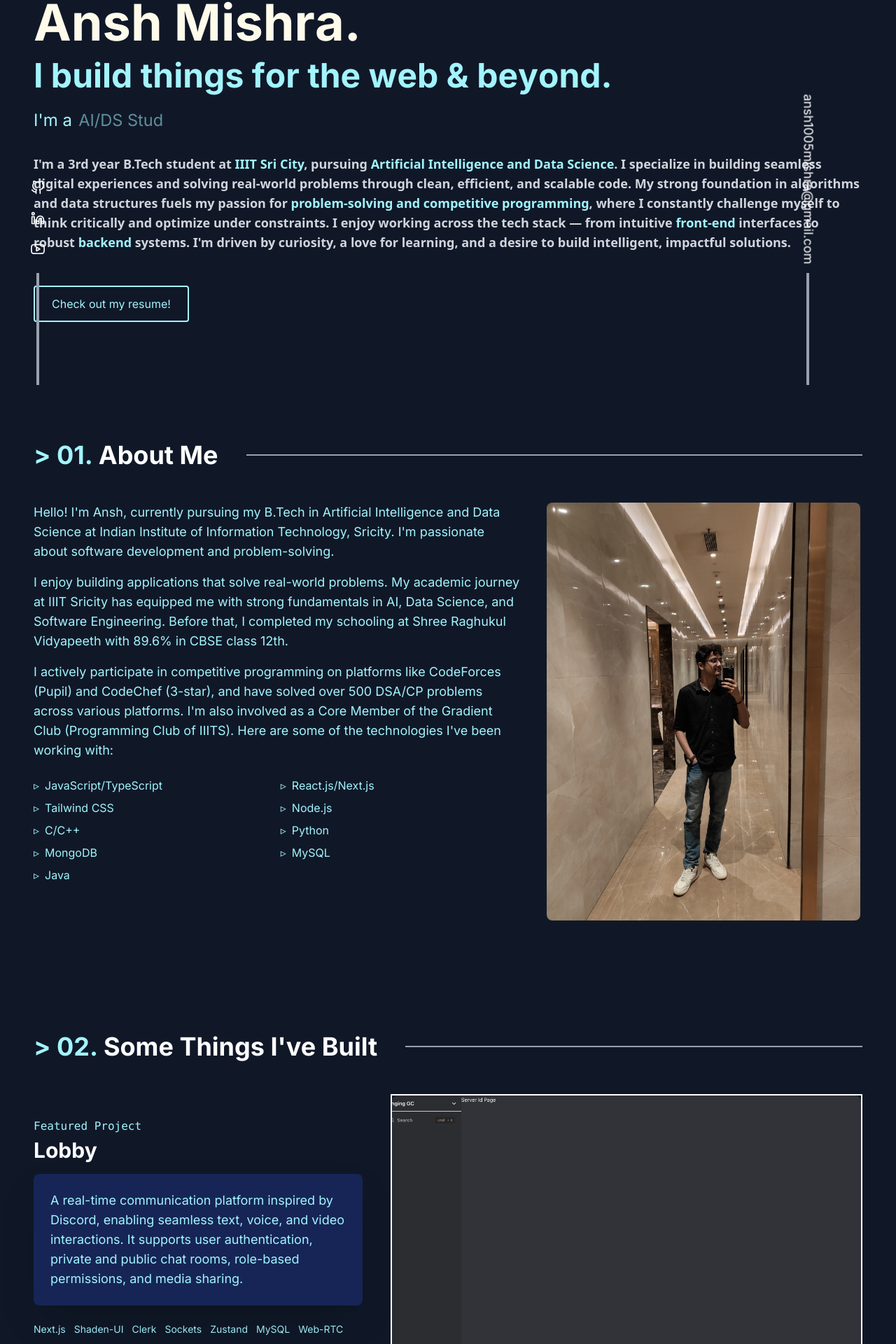
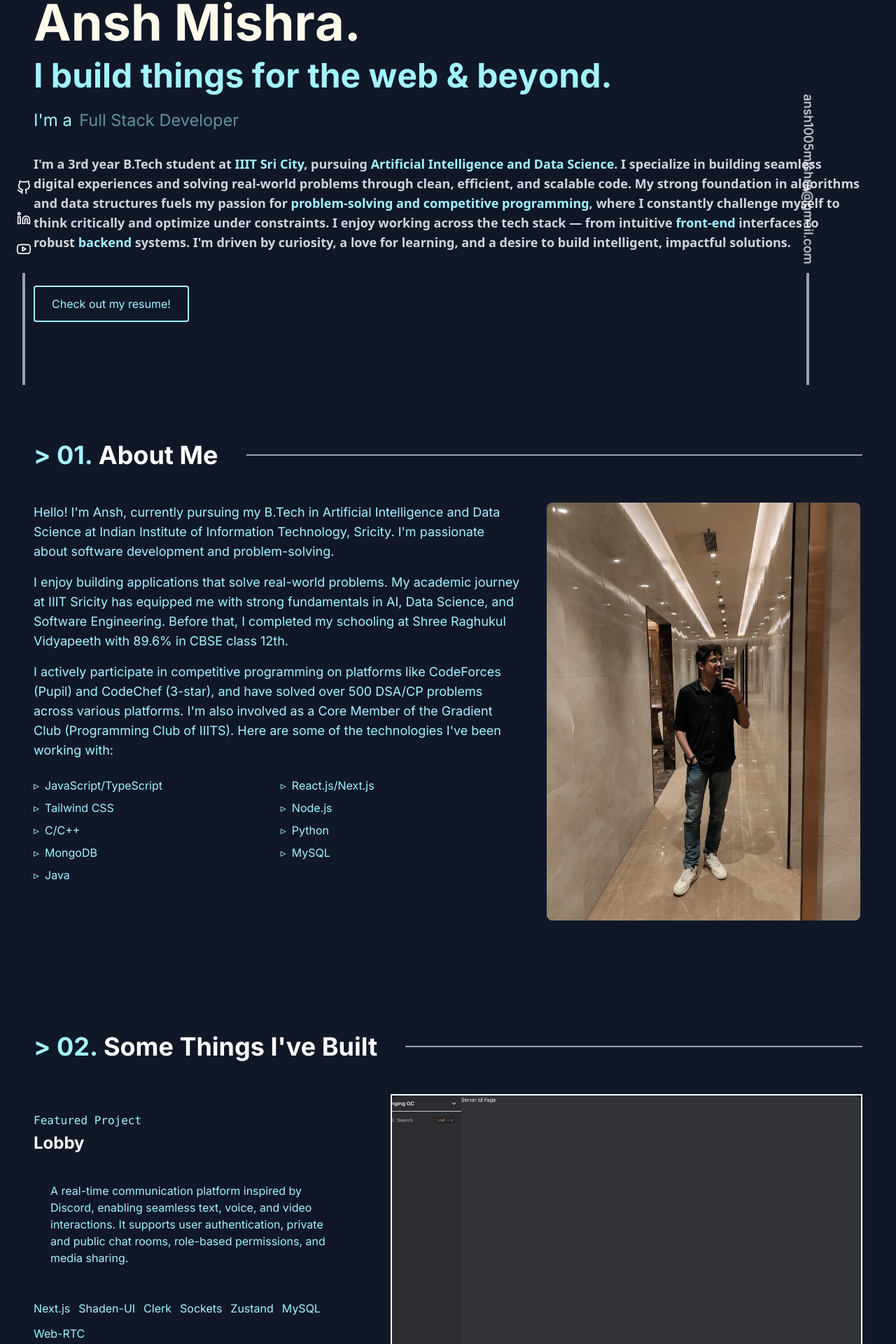
Before and after one commit to Maverick-1005/PortFolio, a Next.js app: page / in a window 1280 px wide. Shown: the part 250-2170 px from the top of the page at 70% size. Built offline with nearby package versions, Linux system fonts and the light colour scheme.

Commit message:
removed unnecessary imports

```diff
--- a/app/components/ClientWrapper.tsx
+++ b/app/components/ClientWrapper.tsx
@@ -1,7 +1,6 @@
 'use client';
 
 import { ReactNode } from 'react';
-import { usePathname } from 'next/navigation';
 import Navbar from './Navbar';
 import Lefty from './Lefty';
 import Righty from './Righty';
@@ -12,7 +11,6 @@ interface ClientWrapperProps {
 }
 
 export default function ClientWrapper({ children }: ClientWrapperProps) {
-  const pathname = usePathname();
 
   return (
     <>
--- a/app/components/Lefty.tsx
+++ b/app/components/Lefty.tsx
@@ -1,19 +1,16 @@
-import React, { CSSProperties } from 'react'
 import { FiGithub, FiLinkedin, FiYoutube } from 'react-icons/fi';
 import { motion } from 'framer-motion';
-
-const leftSidebarStyle: CSSProperties = {
-    position: 'fixed',
-    bottom: 0,
-    left: '1.5rem', // matches left-6
-    zIndex: 30
-  };
 
 function Lefty() {
   return (
     <div
-    className="fixed  left-6 text-white ml-5  bottom-0 flex flex-col space-y-6 items-center  md:flex"
-    style={leftSidebarStyle}
+      className="fixed left-6 text-white bottom-0 flex flex-col space-y-6 items-center md:flex"
+      style={{
+        position: 'fixed',
+        bottom: 0,
+        left: '1.5rem',
+        zIndex: 30
+      }}
     >
       <motion.a
         href="https://github.com/Maverick-1005"
@@ -48,11 +45,9 @@ function Lefty() {
         <FiYoutube size={20} />
       </motion.a>
 
-
       <div className="h-40 border-2 border-gray-400 w-0.5 bg-text-muted"></div>
     </div>
-
-  )
+  );
 }
 
-export default Lefty
+export default Lefty;
--- a/app/components/Navbar.tsx
+++ b/app/components/Navbar.tsx
@@ -1,11 +1,8 @@
 'use client';
 
-import Link from 'next/link';
-import { usePathname } from 'next/navigation';
 import { useState, useEffect } from 'react';
 import { motion, AnimatePresence } from 'framer-motion';
 import { FiGithub, FiLinkedin, FiYoutube, FiMenu, FiX } from 'react-icons/fi';
-import { CSSProperties } from 'react';
 
 const navItems = [
   { id: '01', name: 'About', href: '#about' },
@@ -55,14 +52,6 @@ export default function Navbar() {
     }
   };
 
-  // Ensure the sidebar doesn't move when scrolling
-  const leftSidebarStyle: CSSProperties = {
-    position: 'fixed',
-    bottom: 0,
-    left: '1.5rem', // matches left-6
-    zIndex: 30
-  };
-
   if (!mounted) return null;
 
   return (
@@ -95,7 +84,7 @@ export default function Navbar() {
           {/* Navigation - Right */}
           <div className="hidden sm:block">
             <nav className="flex items-center">
-              {navItems.map((item, i) => (
+              {navItems.map((item) => (
                 <div
                   key={item.id}
                   className="px-6 md:px-8 lg:px-10"
@@ -154,7 +143,8 @@ export default function Navbar() {
 
               {/* Sidebar */}
               <motion.div
-className="fixed inset-y-0 right-0 h-screen min-h-screen w-3/4 max-w-xs bg-blue-950 border-l border-cyan-900 z-50 sm:hidden flex flex-col"                animate={{ x: 0 }}
+                className="fixed inset-y-0 right-0 h-screen min-h-screen w-3/4 max-w-xs bg-blue-950 border-l border-cyan-900 z-50 sm:hidden flex flex-col"
+                animate={{ x: 0 }}
                 exit={{ x: '100%' }}
                 transition={{ type: 'spring', damping: 25, stiffness: 300 }}
               >
@@ -222,38 +212,6 @@ className="fixed inset-y-0 right-0 h-screen min-h-screen w-3/4 max-w-xs bg-blue-
           )}
         </AnimatePresence>
       </motion.header>
-
-      {/* Social Links Left Side (Desktop) - Moved outside header to ensure fixed positioning
-      <div
-        className="fixed left-6 border-2 text-white border-red-500 bottom-0 flex flex-col space-y-6 items-center  md:flex"
-        style={leftSidebarStyle}
-      >
-        <a
-          href="https://github.com/ansh1005mishra"
-          target="_blank"
-          rel="noopener noreferrer"
-          className="text-text-muted hover:text-primary transition-colors text-xl"
-        >
-          <FiGithub />
-        </a>
-        <a
-          href="https://linkedin.com/in/ansh-mishra"
-          target="_blank"
-          rel="noopener noreferrer"
-          className="text-text-muted hover:text-primary transition-colors text-xl"
-        >
-          <FiLinkedin />
-        </a>
-        <a
-          href="https://codeforces.com/profile/ansh1005mishra"
-          target="_blank"
-          rel="noopener noreferrer"
-          className="text-text-muted hover:text-primary transition-colors text-xl"
-        >
-          <FiYoutube />
-        </a>
-        <div className="h-20 w-0.5 bg-text-muted"></div>
-      </div> */}
     </>
   );
 }
--- a/app/sections/Contact.tsx
+++ b/app/sections/Contact.tsx
@@ -1,56 +1,9 @@
 'use client';
 
-import { useState, useEffect, useRef } from 'react';
-import { FiMail, FiPhone, FiGithub, FiLinkedin } from 'react-icons/fi';
-import { motion, useAnimation } from 'framer-motion';
+import { FiMail, FiGithub, FiLinkedin } from 'react-icons/fi';
+import { motion } from 'framer-motion';
 
 export default function Contact() {
-  const [mounted, setMounted] = useState(false);
-  const [formData, setFormData] = useState({
-    name: '',
-    email: '',
-    message: ''
-  });
-  const [isSubmitting, setIsSubmitting] = useState(false);
-  const [submitMessage, setSubmitMessage] = useState('');
-  const [submitStatus, setSubmitStatus] = useState<'success' | 'error' | null>(null);
-  const ref = useRef(null);
-
-  useEffect(() => {
-    setMounted(true);
-  }, []);
-
-  const handleChange = (e: React.ChangeEvent<HTMLInputElement | HTMLTextAreaElement>) => {
-    const { name, value } = e.target;
-    setFormData(prev => ({
-      ...prev,
-      [name]: value
-    }));
-  };
-
-  const handleSubmit = (e: React.FormEvent) => {
-    e.preventDefault();
-    setIsSubmitting(true);
-
-    // Simulate form submission
-    setTimeout(() => {
-      // Success simulation
-      setIsSubmitting(false);
-      setSubmitStatus('success');
-      setSubmitMessage("Thanks for your message! I'll get back to you soon.");
-      setFormData({
-        name: '',
-        email: '',
-        message: ''
-      });
-
-      // Reset form status after a few seconds
-      setTimeout(() => {
-        setSubmitStatus(null);
-        setSubmitMessage('');
-      }, 5000);
-    }, 1500);
-  };
 
   // Animation variants
   const containerVariants = {
@@ -73,16 +26,6 @@ export default function Contact() {
         type: "spring",
         stiffness: 100
       }
-    }
-  };
-
-  // Floating animation for decorative elements
-  const floatingAnimation = {
-    y: [0, -10, 0],
-    transition: {
-      duration: 3,
-      repeat: Infinity,
-      ease: "easeInOut"
     }
   };
 
--- a/app/sections/Experience.tsx
+++ b/app/sections/Experience.tsx
@@ -1,7 +1,6 @@
 'use client';
 
-import { useState, useEffect, useRef } from 'react';
-import { motion } from 'framer-motion';
+import { useState, useEffect } from 'react';
 
 interface ExperienceItem {
   company: string;
@@ -15,7 +14,6 @@ interface ExperienceItem {
 export default function Experience() {
   const [mounted, setMounted] = useState(false);
   const [activeTabIndex, setActiveTabIndex] = useState(0);
-  const ref = useRef(null);
 
   useEffect(() => {
     setMounted(true);
@@ -47,6 +45,8 @@ export default function Experience() {
       ]
     }
   ];
+
+  if (!mounted) return null;
 
   return (
     <section id="experience" className="section py-20 min-h-screen bg-background/30">
--- a/app/sections/Hero.tsx
+++ b/app/sections/Hero.tsx
@@ -34,41 +34,54 @@ const SplitText = ({ children, className = "" }: { children: string, className?:
 
 export default function Hero() {
   const [mounted, setMounted] = useState(false);
+  const [displayText, setDisplayText] = useState('');
   const [currentTextIndex, setCurrentTextIndex] = useState(0);
-  const [displayText, setDisplayText] = useState('');
+  const [isDeleting, setIsDeleting] = useState(false);
   const [showCursor, setShowCursor] = useState(true);
   const texts = ["Full Stack Developer", "AI/DS Student", "Problem Solver"];
 
   useEffect(() => {
     setMounted(true);
 
-    const typeText = async () => {
-      for (let i = 0; i < texts.length; i++) {
-        // Type the current text
-        for (let j = 0; j <= texts[i].length; j++) {
-          setDisplayText(texts[i].substring(0, j));
-          await new Promise(resolve => setTimeout(resolve, 100));
-        }
+    let timeout: NodeJS.Timeout;
 
-        // Pause at the end of the text
-        await new Promise(resolve => setTimeout(resolve, 2000));
+    const animateText = () => {
+      const currentText = texts[currentTextIndex];
+      const shouldDelayDeletion = !isDeleting && displayText === currentText;
+      const shouldDelayNextWord = isDeleting && displayText === '';
 
-        // Delete the current text
-        for (let j = texts[i].length; j >= 0; j--) {
-          setDisplayText(texts[i].substring(0, j));
-          await new Promise(resolve => setTimeout(resolve, 50));
-        }
-
-        // Move to the next text (or back to the first one)
-        setCurrentTextIndex((i + 1) % texts.length);
+      if (shouldDelayDeletion) {
+        // Delay before starting to delete
+        timeout = setTimeout(() => {
+          setIsDeleting(true);
+          timeout = setTimeout(animateText, 50);
+        }, 2000);
+        return;
       }
 
-      // After going through all texts once, restart
-      typeText();
+      if (shouldDelayNextWord) {
+        // Move to next text
+        setIsDeleting(false);
+        setCurrentTextIndex((prev) => (prev + 1) % texts.length);
+        timeout = setTimeout(animateText, 50);
+        return;
+      }
+
+      setDisplayText(prev => {
+        if (isDeleting) {
+          return prev.slice(0, -1);
+        } else {
+          return currentText.slice(0, prev.length + 1);
+        }
+      });
+
+      // Set the next timeout
+      const nextDelay = isDeleting ? 50 : 100;
+      timeout = setTimeout(animateText, nextDelay);
     };
 
     if (mounted) {
-      typeText();
+      timeout = setTimeout(animateText, 100);
 
       // Blink cursor
       const cursorInterval = setInterval(() => {
@@ -76,10 +89,11 @@ export default function Hero() {
       }, 500);
 
       return () => {
+        if (timeout) clearTimeout(timeout);
         clearInterval(cursorInterval);
       };
     }
-  }, [mounted]);
+  }, [mounted, displayText, currentTextIndex, isDeleting, texts]);
 
   if (!mounted) return null;
 
--- a/app/sections/Work.tsx
+++ b/app/sections/Work.tsx
@@ -1,6 +1,6 @@
 'use client';
 
-import { useState, useEffect, useRef } from 'react';
+import { useState, useEffect } from 'react';
 import { FiGithub, FiExternalLink } from 'react-icons/fi';
 import { motion } from 'framer-motion';
 
@@ -16,7 +16,6 @@ interface Project {
 
 export default function Work() {
   const [mounted, setMounted] = useState(false);
-  const ref = useRef(null);
 
   useEffect(() => {
     setMounted(true);
@@ -78,7 +77,8 @@ export default function Work() {
   ];
 
   const featuredProjects = projects.filter(project => project.featured);
-  const otherProjects = projects.filter(project => !project.featured);
+
+  if (!mounted) return null;
 
   return (
     <section id="work" className="section bg-gray-900 text-cyan-200 py-20 min-h-screen">
@@ -151,7 +151,7 @@ export default function Work() {
                       viewport={{ once: true }}
                       transition={{ duration: 0.8 }}
                     />
-                    <div className="absolute inset-0 bg-blue-950/80"></div>
+                    <div className="absolute inset-0 bg-blue-900/80"></div>
                   </div>
 
                   {/* Content overlay for mobile */}
@@ -163,7 +163,7 @@ export default function Work() {
                     <motion.h3 variants={itemVariants} className="text-2xl text-white font-bold mb-4">{project.title}</motion.h3>
                     <motion.div
                       variants={itemVariants}
-                      className="bg-blue-950/90 p-4 sm:p-6 rounded-lg backdrop-blur-sm mb-6"
+                      className="bg-gray-900/80 p-4 sm:p-6 rounded-lg backdrop-blur-sm mb-6"
                     >
                       <p className="text-text-muted text-sm sm:text-base">{project.description}</p>
                     </motion.div>
@@ -252,19 +252,18 @@ export default function Work() {
                     variants={containerVariants}
                   >
                     <motion.p variants={itemVariants} className="text-primary font-mono mb-1">Featured Project</motion.p>
-                    <motion.h3 variants={itemVariants} className="text-3xl text-white font-bold mb-4 text-foreground">{project.title}</motion.h3>
+                    <motion.h3 variants={itemVariants} className="text-2xl text-white font-bold mb-4">{project.title}</motion.h3>
                     <motion.div
                       variants={itemVariants}
-                      className={`p-6 bg-blue-950 rounded-lg text-lg backdrop-blur-sm mb-6 text-left shadow-2xl ${
-                        index % 2 === 0 ? 'md:text-left' : 'md:text-right'
+                      className={`bg-gray-900/90 p-6  rounded-lg backdrop-blur-sm mb-6 ${
+                        index % 2 === 0 ? '' : 'ml-auto'
                       }`}
-                      whileHover={{ scale: 1.02, boxShadow: "0 0 30px rgba(0,229,173,0.2)" }}
                     >
                       <p className="text-text-muted">{project.description}</p>
                     </motion.div>
                     <motion.ul
                       className={`flex flex-wrap gap-3 mb-6 ${
-                        index % 2 === 0 ? '' : 'md:justify-end'
+                        index % 2 === 0 ? '' : 'justify-end'
                       }`}
                       variants={containerVariants}
                     >
@@ -272,8 +271,7 @@ export default function Work() {
                         <motion.li
                           key={i}
                           variants={tagVariants}
-                          className="text-sm text-text-muted"
-                          whileHover={{ scale: 1.1, color: "rgb(0, 229, 173)" }}
+                          className="text-text-muted"
                         >
                           {tag}
                         </motion.li>
@@ -281,7 +279,7 @@ export default function Work() {
                     </motion.ul>
                     <motion.div
                       className={`flex gap-4 ${
-                        index % 2 === 0 ? '' : 'md:justify-end'
+                        index % 2 === 0 ? '' : 'justify-end'
                       }`}
                       variants={containerVariants}
                     >
@@ -317,113 +315,6 @@ export default function Work() {
               </motion.div>
             ))}
           </div>
-
-          {/* Other Projects */}
-          {otherProjects.length > 0 && (
-            <motion.div
-              className="mt-24"
-              variants={containerVariants}
-              initial="hidden"
-              whileInView="show"
-              viewport={{ once: true }}
-            >
-              <motion.h3
-                variants={itemVariants}
-                className="text-2xl font-bold text-center mb-12 text-foreground"
-              >
-                Other Noteworthy Projects
-              </motion.h3>
-              <motion.div
-                className="grid grid-cols-1 md:grid-cols-2 lg:grid-cols-3 gap-6"
-                variants={containerVariants}
-              >
-                {otherProjects.map((project, index) => (
-                  <motion.div
-                    key={index}
-                    variants={itemVariants}
-                    className="rounded-lg bg-border/10 hover:bg-border/20 p-6 flex flex-col h-full transition-all duration-300 group"
-                    whileHover={{
-                      y: -8,
-                      boxShadow: "0 10px 30px rgba(0,229,173,0.2)",
-                      transition: { duration: 0.3 }
-                    }}
-                  >
-                    <motion.div
-                      className="flex justify-between items-center mb-6"
-                      variants={containerVariants}
-                    >
-                      <motion.div
-                        className="text-primary"
-                        whileHover={{ rotate: 5, scale: 1.1 }}
-                      >
-                        <svg xmlns="http://www.w3.org/2000/svg" width="40" height="40" fill="none" viewBox="0 0 24 24" stroke="currentColor">
-                          <path strokeLinecap="round" strokeLinejoin="round" strokeWidth="2" d="M3 7v10a2 2 0 002 2h14a2 2 0 002-2V9a2 2 0 00-2-2h-6l-2-2H5a2 2 0 00-2 2z" />
-                        </svg>
-                      </motion.div>
-                      <motion.div
-                        className="flex gap-4"
-                        variants={containerVariants}
-                      >
-                        {project.github && (
-                          <motion.a
-                            href={project.github}
-                            target="_blank"
-                            rel="noopener noreferrer"
-                            className="text-text-muted hover:text-primary transition-colors"
-                            aria-label="GitHub Repository"
-                            whileHover={{ scale: 1.2, rotate: 5 }}
-                            whileTap={{ scale: 0.9 }}
-                          >
-                            <FiGithub size={18} />
-                          </motion.a>
-                        )}
-                        {project.external && (
-                          <motion.a
-                            href={project.external}
-                            target="_blank"
-                            rel="noopener noreferrer"
-                            className="text-text-muted hover:text-primary transition-colors"
-                            aria-label="External Link"
-                            whileHover={{ scale: 1.2, rotate: 5 }}
-                            whileTap={{ scale: 0.9 }}
-                          >
-                            <FiExternalLink size={18} />
-                          </motion.a>
-                        )}
-                      </motion.div>
-                    </motion.div>
-                    <motion.h4
-                      variants={itemVariants}
-                      className="text-xl font-bold mb-2 text-foreground group-hover:text-primary transition-colors duration-300"
-                    >
-                      {project.title}
-                    </motion.h4>
-                    <motion.p
-                      variants={itemVariants}
-                      className="text-text-muted text-sm flex-grow mb-6"
-                    >
-                      {project.description}
-                    </motion.p>
-                    <motion.ul
-                      className="flex flex-wrap gap-2"
-                      variants={containerVariants}
-                    >
-                      {project.tags.map((tag, i) => (
-                        <motion.li
-                          key={i}
-                          variants={tagVariants}
-                          className="text-xs text-text-muted group-hover:text-opacity-90 transition-colors"
-                          whileHover={{ scale: 1.1, color: "rgb(0, 229, 173)" }}
-                        >
-                          {tag}
-                        </motion.li>
-                      ))}
-                    </motion.ul>
-                  </motion.div>
-                ))}
-              </motion.div>
-            </motion.div>
-          )}
         </motion.div>
       </div>
     </section>
```
Also changed, not shown: app/sections/About.tsx (+6 -8 lines). Lines whose indentation alone changed are shown as unchanged.
